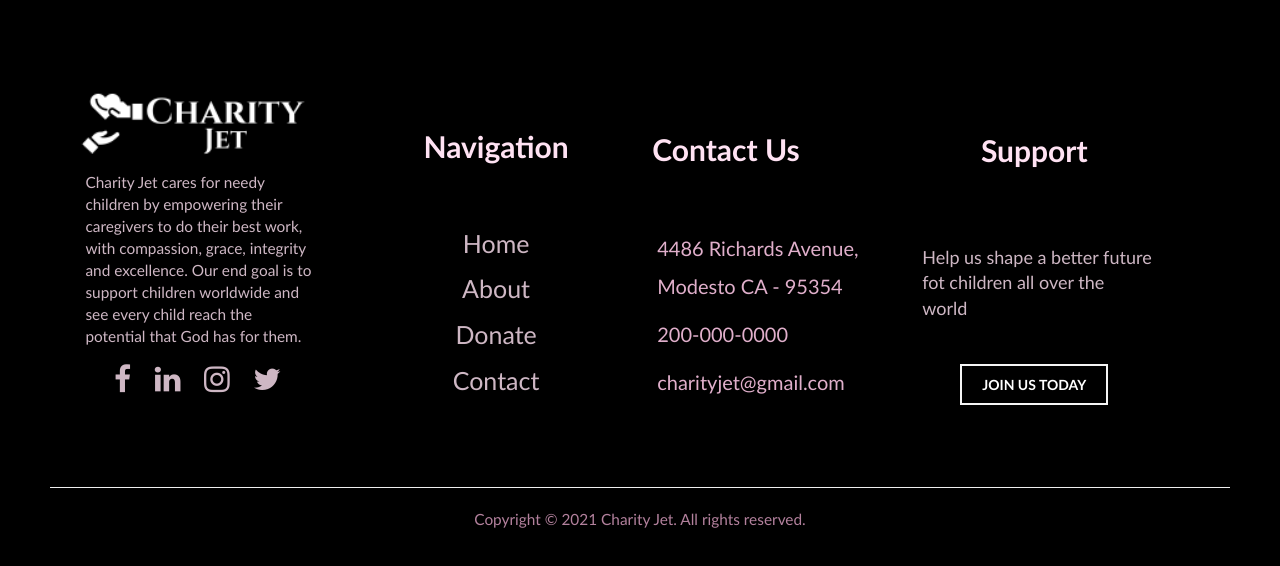
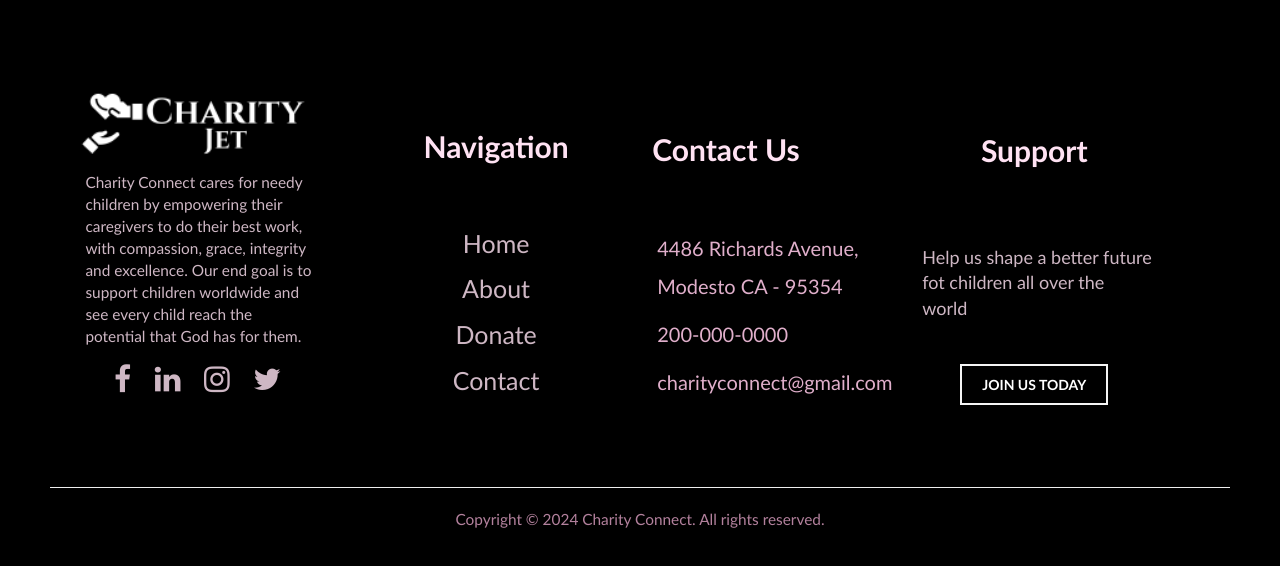
Before and after one commit to venkideshVenu/Charity_Connect, a plain HTML site: page thankyou.html in a window 1280 px wide. Shown: the part 803-1369 px from the top of the page. Drawn offline with nearby package versions, Linux system fonts and the light colour scheme.

Commit message:
updated this file

```diff
--- a/thankyou.html
+++ b/thankyou.html
@@ -5,7 +5,7 @@
     <meta http-equiv="X-UA-Compatible" content="IE=edge">
     <meta name="viewport" content="initial-scale=1.0">
     <link rel="stylesheet" href="style.css">
-    <title>Charity Jet | Thank You</title>
+    <title>Charity Connect | Thank You</title>
 
     <link rel="stylesheet" href="https://cdnjs.cloudflare.com/ajax/libs/font-awesome/4.7.0/css/font-awesome.min.css">
     <!-- Latest compiled and minified CSS -->
@@ -43,7 +43,7 @@
     <footer>
         <div class="pages">
             <a href="index.html"><img class="aimg" src="images/logo.png" width="250"></a>
-            <p>Charity Jet cares for needy children by empowering their caregivers to do their best work, with compassion, grace, integrity and excellence. Our end goal is to support children worldwide and see every child reach the potential that God has for them.</p>
+            <p>Charity Connect cares for needy children by empowering their caregivers to do their best work, with compassion, grace, integrity and excellence. Our end goal is to support children worldwide and see every child reach the potential that God has for them.</p>
             <a href="https://www.facebook.com/" target="_blank"><i class="fa fa-facebook" aria-hidden="true"></i></a>
             <a href="https://www.linkedin.com/" target="_blank"><i class="fa fa-linkedin" aria-hidden="true"></i></a>
             <a href="#"><i class="fa fa-instagram" aria-hidden="true"></i></a>
@@ -60,7 +60,7 @@
             <h3>Contact Us</h3>
             <a href="contact" target="_blank">4486 Richards Avenue, Modesto CA - 95354</a>
             <a href="tel: +910000000000">200-000-0000</a>
-            <a href="mailto: ppppppp@gmail.com">charityjet@gmail.com</a>
+            <a href="mailto: ppppppp@gmail.com">charityconnect@gmail.com</a>
         </div>
         <div class="social">
             <h3>Support</h3>
@@ -70,7 +70,7 @@
             </div>
         </div>
         <hr>
-        <p>Copyright &copy; 2021 Charity Jet. All rights reserved.</p>
+        <p>Copyright &copy; 2024 Charity Connect. All rights reserved.</p>
     </footer>
 </body>
 </html>
```
